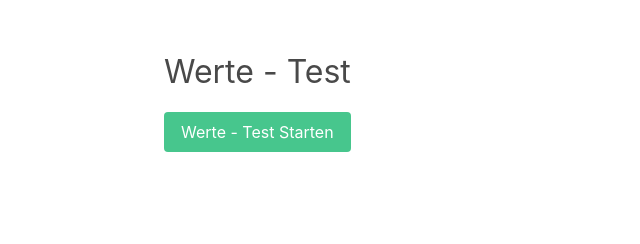
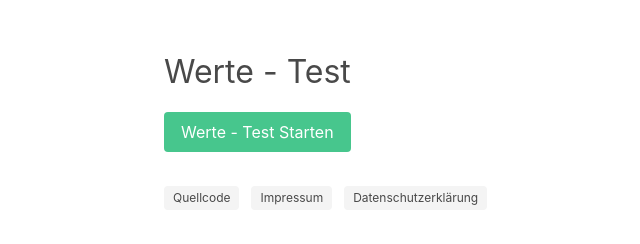
Before and after one commit to deepDiverPaul/werte-test, a plain HTML site: page index.html in a window 1280 px wide. Shown: the whole page, without its empty margins (176-816 px from the left). Drawn offline with nearby package versions, Linux system fonts and the light colour scheme; some packages are replaced by stand-ins of ours; a script that the page names is missing.

Commit message:
added links

```diff
--- a/index.html
+++ b/index.html
@@ -10,7 +10,13 @@
     <style>
         .contents{
             max-width: 600px;
-            margin: 0 auto;
+            margin: 1em auto;
+        }
+        .contents:first-child{
+            margin-top: 0;
+        }
+        .contents:last-child{
+            margin-top: 2em;
         }
     </style>
 </head>
@@ -30,7 +36,7 @@
                 <b-button v-for="value in values" :type="value.checked ? 'is-info' : ''" @click="value.checked = !value.checked" :disabled="!value.checked && chosenValues.length >= env.amountOfPreselected">{{value.name}}</b-button>
             </div>
             <b-button type="is-success" v-if="chosenValues.length === env.amountOfPreselected" @click="env.page += 1">Weiter</b-button>
-            <b-button v-else disabled>Noch {{env.amountOfPreselected - chosenValues.length}} Werte wählen</b-button>
+            <b-button type="is-info" v-else disabled>Noch {{env.amountOfPreselected - chosenValues.length}} Werte wählen</b-button>
         </div>
         <div class="contents step-2" v-if="env.page === 2">
             <h2 class="is-size-4" style="margin-bottom: 1rem;">Wäge nun ab, welcher dieser beiden Werte dir wichtiger ist.</h2>
@@ -48,13 +54,24 @@
             </div>
             <b-button type="is-success" @click="reset()">Zum Anfang</b-button>
         </div>
+        <div class="contents">
+            <div class="field is-grouped is-grouped-multiline">
+                <div class="control">
+                        <a class="tag" target="_blank" href="https://github.com/deepDiverPaul/werte-test">Quellcode</a>
+                </div>
+                <div class="control">
+                        <a class="tag" target="_blank" href="https://www.paul-spenke.de/impressum">Impressum</a>
+                </div>
+                <div class="control">
+                        <a class="tag" target="_blank" href="https://www.paul-spenke.de/datenschutz">Datenschutzerklärung</a>
+                </div>
+            </div>
+        </div>
     </div>
 </div>
 
-<!--<script src="https://cdn.jsdelivr.net/npm/vue"></script>-->
-<script src="https://cdn.jsdelivr.net/npm/vue/dist/vue.js"></script>
-
-<script src="https://unpkg.com/vue-clipboard2/dist/vue-clipboard.min.js"></script>
+<script src="https://cdn.jsdelivr.net/npm/vue"></script>
+<!--<script src="https://cdn.jsdelivr.net/npm/vue/dist/vue.js"></script>-->
 
 <!-- Full bundle -->
 <script src="https://unpkg.com/buefy/dist/buefy.min.js"></script>
```
